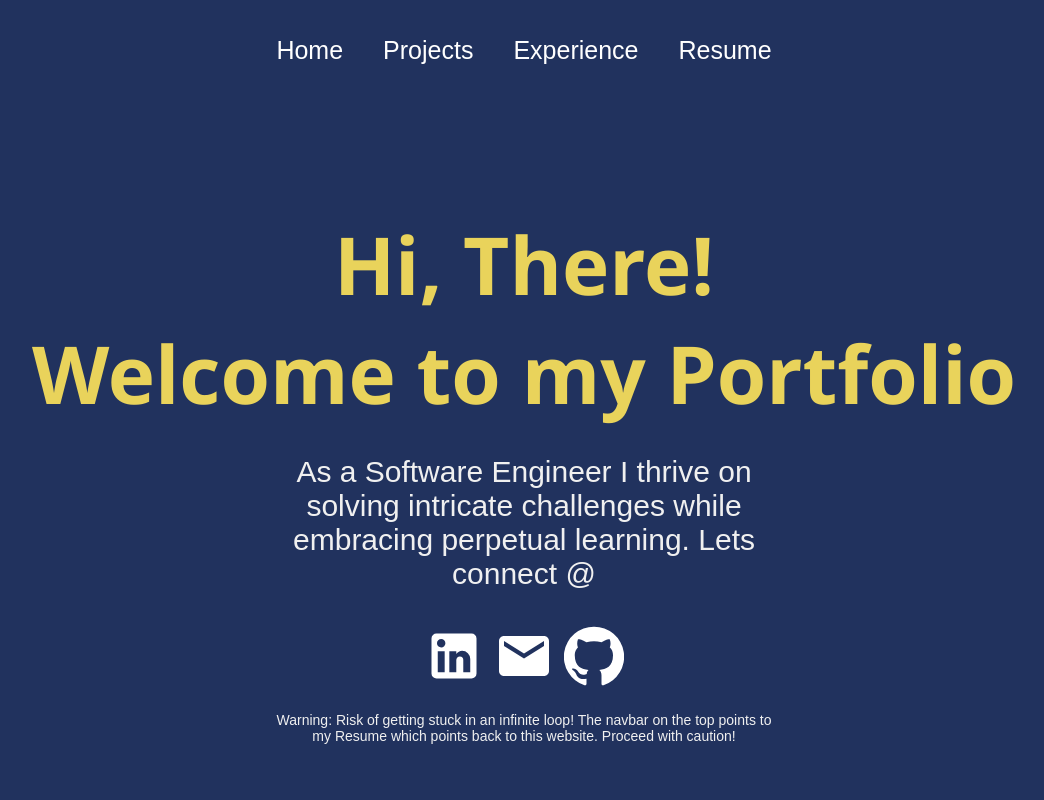
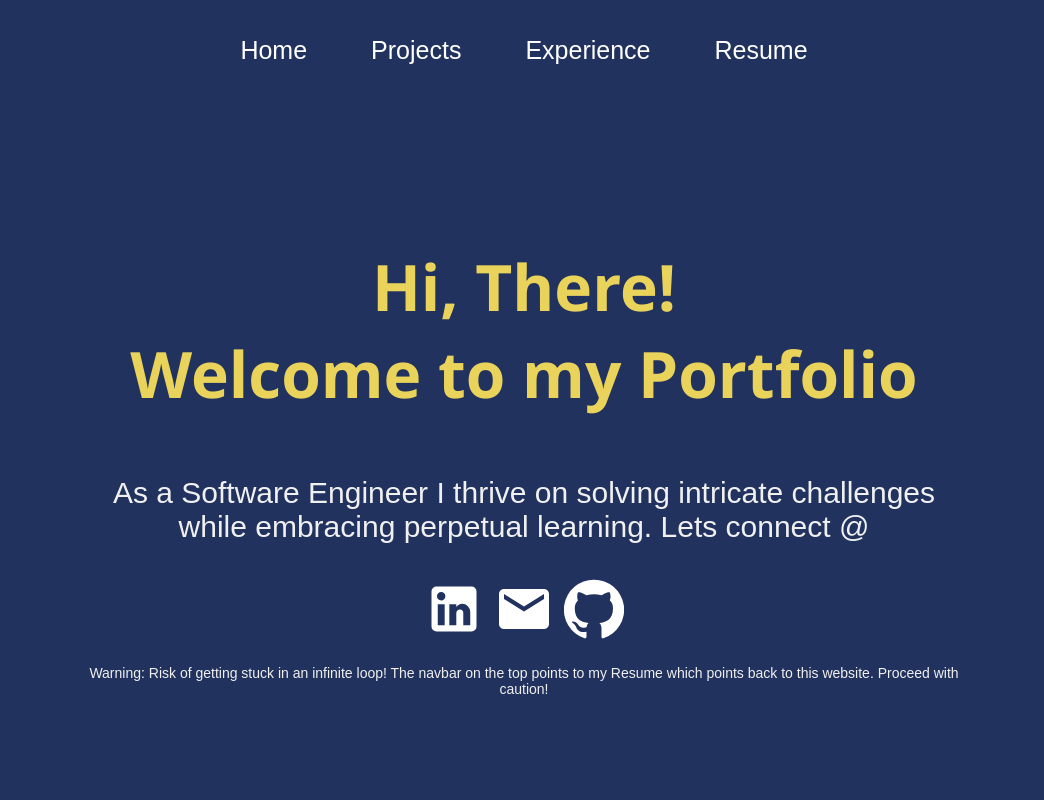
Before and after one commit to k-amin07/react-portfolio, a React (Create React App) app: page / in a window 1280 px wide. Shown: the top 800 px of the page, without its empty margins (116-1160 px from the left). Built offline with nearby package versions, Linux system fonts and the light colour scheme.

Commit message:
improved some css styling for responsiveness

```diff
--- a/src/styles/Home.css
+++ b/src/styles/Home.css
@@ -19,13 +19,13 @@
 
 .about h2 {
     font-family: "Segoe UI", Tahoma, Geneva, Verdana, sans-serif;
-    font-size: 80px;
+    font-size: 4pc;
     color: #e9d35b;
     height: 150px;
 }
 
 .about .prompt {
-    width: 40%;
+    width: 70%;
     font-size: 30px;
 }
 
@@ -57,7 +57,7 @@
     font-size: 20px;
 }
 
-@media only screen and (max-width: 600px) {
+@media only screen and (max-width: 800px) {
     .about h2 {
         font-size: 40px;
     }
--- a/src/styles/Navbar.css
+++ b/src/styles/Navbar.css
@@ -16,8 +16,13 @@
 .navbar a {
     color: white;
     text-decoration: none;
-    margin: 20px;
+    margin: 2pc;
     font-size: 25px;
+    /* width: 100%;
+    height: 100%; */
+    display: flex;
+    align-items: center;
+    justify-content: center;
 }
 
 .toggleButton {
@@ -61,7 +66,7 @@
     }
 }
 
-@media only screen and (max-width: 600px) {
+@media only screen and (max-width: 900px) {
     .toggleButton {
         display: flex;
     }
@@ -71,7 +76,7 @@
     }
 }
 
-@media only screen and (min-width: 600px) {
+@media only screen and (min-width: 900px) {
     .toggleButton {
         display: none;
     }
```
